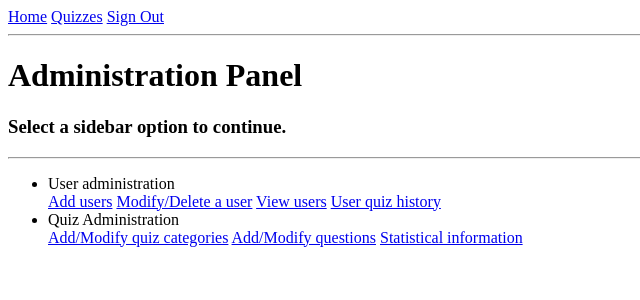
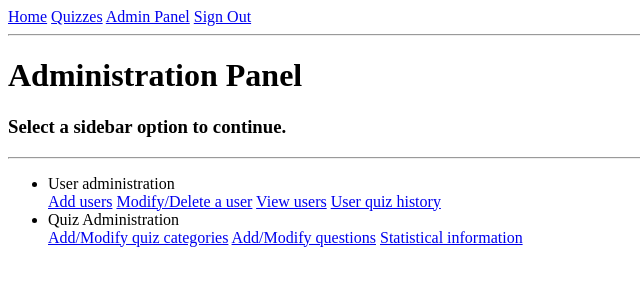
Before and after one commit to JacobU/quiz-website, a Flask app: page /admin in a window 1280 px wide. Shown: the top 300 px of the page, without its empty margins (0-640 px from the left). Run offline with Flask 2, Linux system fonts and the light colour scheme; a user stored in the database is signed in; tables that the repository leaves empty hold one stand-in row (values such as "Sample post").

Commit message:
admin permissions

```diff
--- a/quiz/app/models.py
+++ b/quiz/app/models.py
@@ -17,6 +17,9 @@ class User(UserMixin, db.Model):
         self.pword_h = generate_password_hash(password)
     def check_password(self, password):
         return check_password_hash(self.pword_h, password)
+    #check if a user has administrator priv
+    def is_admin(self):
+        return (self.admin == True)
 
 #taken from flask mega tutorial
 #finds user record in User table
--- a/quiz/app/routes.py
+++ b/quiz/app/routes.py
@@ -12,6 +12,8 @@ def index():
 
 @app.route('/login', methods=['GET', 'POST'])
 def login():
+    if current_user.is_authenticated: #User already signed in -> shouldn't be able to login again
+        return redirect(url_for('index'))
     form=LoginForm()
     if form.validate_on_submit():
         user =User.query.filter_by(username=form.username.data).first()
@@ -33,11 +35,15 @@ def signout():
 #NEED TO ADD PROTECTIONS TO THIS URL -> NOT ALLOW ACCESS UNLESS CREDENTIALED LOGIN W/ CORRECT PERMISSIONS
 # Redirect to index if not correct user
 def admin():
+    if (current_user.is_admin() == False):
+        return "Access Denied"
     return render_template("admin-splash.html")
 
 @app.route('/admin/adduser', methods=['GET', 'POST'])
 @login_required #add protections so only admin can access
 def admin_adduser():
+    if (current_user.is_admin() == False):
+        return "Access Denied"
     form = AddUserForm()
     if form.validate_on_submit():
         user = User(username=form.username.data, admin=form.admin.data)
@@ -51,6 +57,8 @@ def admin_adduser():
 @app.route('/admin/viewuser')
 @login_required
 def admin_viewusers():
+    if (current_user.is_admin() == False):
+        return "Access Denied"
     Users= User.query.all()
     return render_template("admin-viewuser.html", Users=Users)
 
--- a/quiz/app/templates/base.html
+++ b/quiz/app/templates/base.html
@@ -6,12 +6,17 @@
         <div>
             <a href=" {{ url_for('index') }}">Home</a>
             {% if current_user.is_anonymous %}
-            <a href=" {{ url_for('login') }}">Login</a>
-            <a href=" {{ url_for('register') }}">Register</a>
+                <a href=" {{ url_for('login') }}">Login</a>
+                <a href=" {{ url_for('register') }}">Register</a>
             {% else %}
-            <a href=#Quiz>Quizzes</a>
-            <a href= "{{ url_for('signout')}}">Sign Out</a>
+                <a href=#Quiz>Quizzes</a>
+                {% if current_user.is_admin() %}
+                <!-- User is admin. Show admin panel-->
+                    <a href= "{{ url_for('admin') }}">Admin Panel</a>
+                {% endif %}
+                <a href= "{{ url_for('signout')}}">Sign Out</a>
             {% endif %}
+
         </div>
         <hr>
 
```
